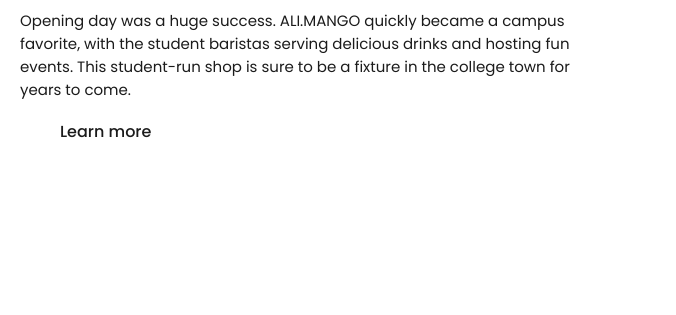
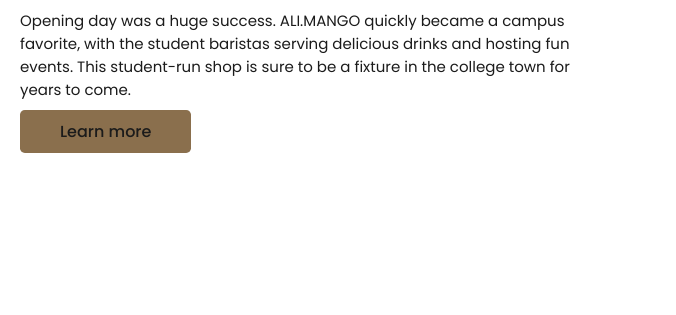
Before and after one commit to alimangocoffee/IT104-WEBSITE, a plain HTML site: page index.html in a window 1280 px wide. In both pictures the pointer is over the link "Learn more". Shown: the part 1139-1454 px from the top of the page, 604-1280 px from the left. Drawn offline with nearby package versions, Linux system fonts and the light colour scheme.

Commit message:
Update style.css

```diff
--- a/style.css
+++ b/style.css
@@ -141,6 +141,9 @@ header.shadow{
 .about .btn {
     background: var(--bg-color);
     color: var(--text-color);
+}
+.about .btn:hover{
+    background:  #8a6f4d;
 }
 .about{
     display: grid;
```
